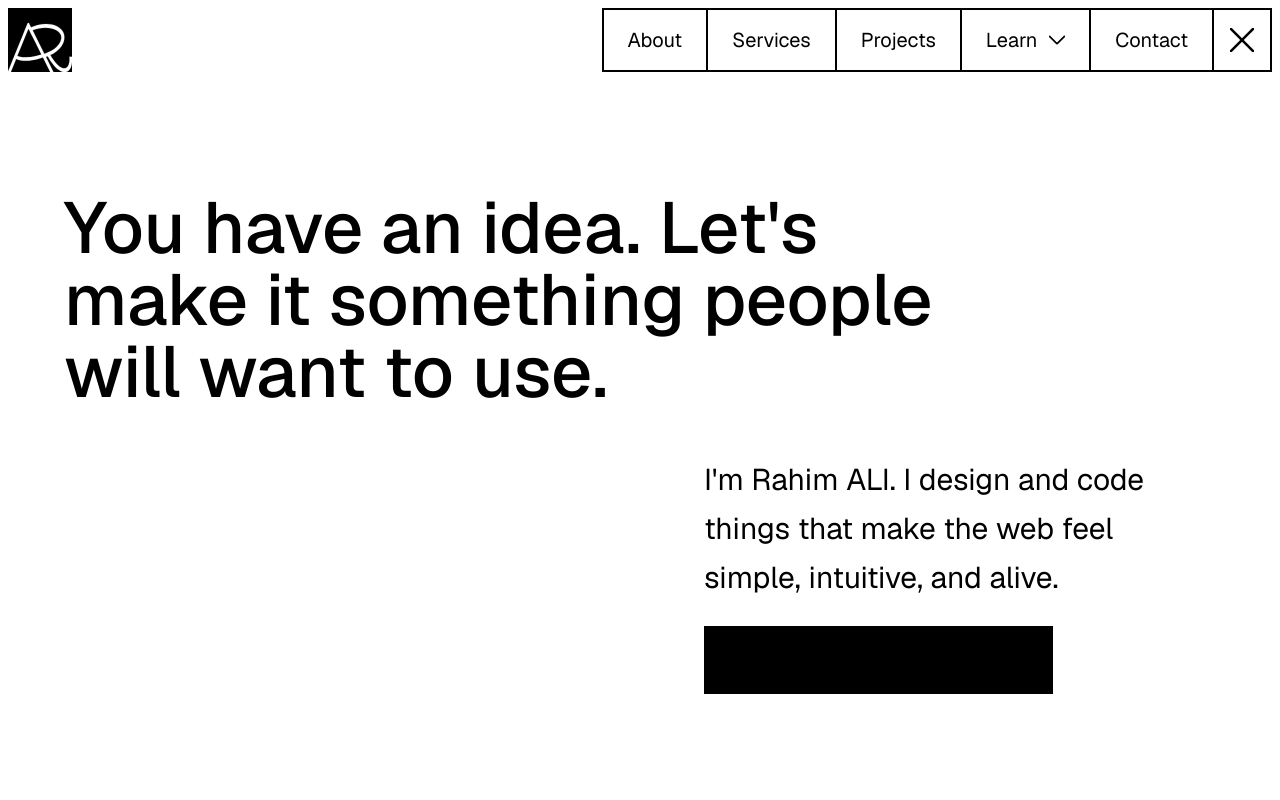
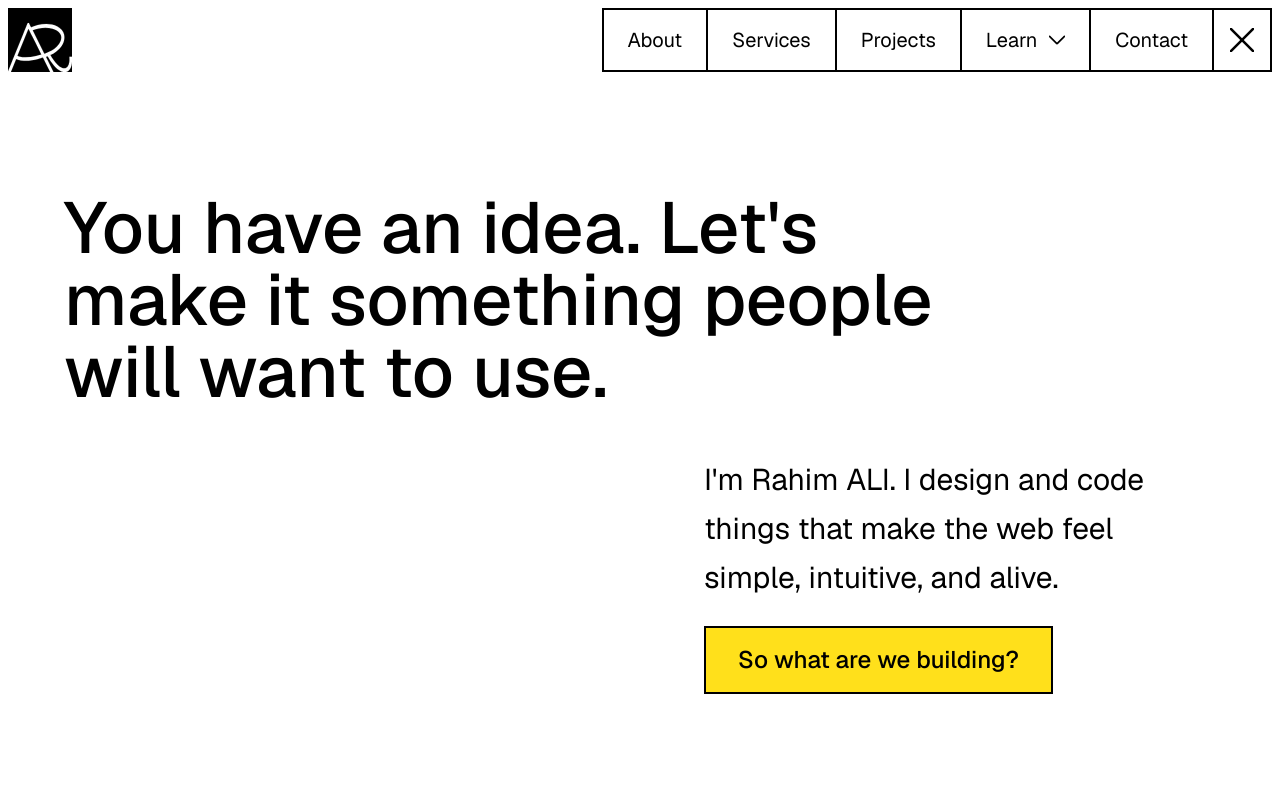
Before and after one commit to Rahim10020/rahim.design, a React (Vite) app: page / in a window 1280 px wide. Shown: the top 800 px of the page. Built offline with nearby package versions, Linux system fonts and the light colour scheme; a web font is replaced by a local one.

Commit message:
fixes complete in button style

```diff
--- a/src/_components/ui/Button.tsx
+++ b/src/_components/ui/Button.tsx
@@ -87,7 +87,7 @@ export default function Button({
         onMouseLeave={(event) => rest(event.currentTarget)}
         onMouseDown={(event) => press(event.currentTarget)}
         onMouseUp={(event) => release(event.currentTarget)}
-        className={`${base} ${variants[variant]} ${className}`}
+        className={`relative z-10 ${base} ${variants[variant]} ${className}`}
       >
         {children}
       </button>
```
